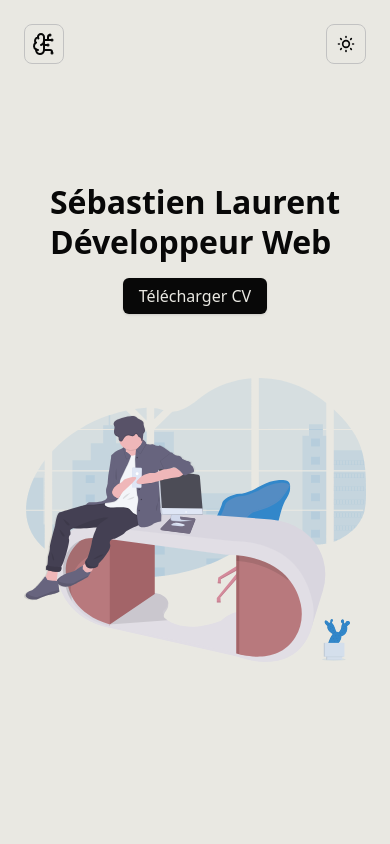
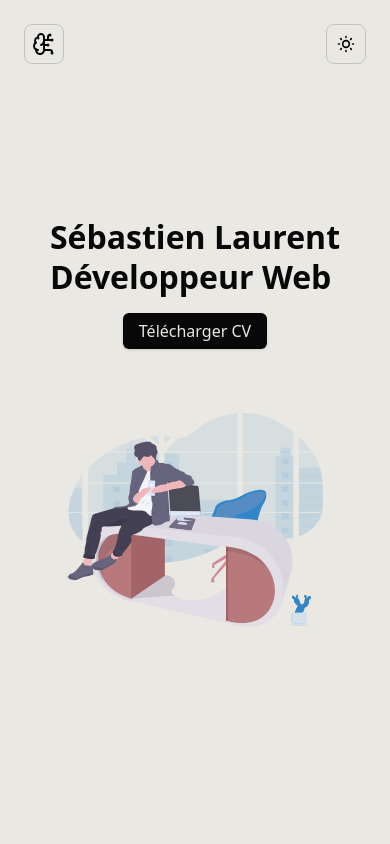
Before and after one commit to SebastienLaurentt/Portfolio-V2, a Next.js app: page / in a window 390 px wide. Shown: the top 844 px of the page. Built offline with nearby package versions, Linux system fonts and the light colour scheme.

Commit message:
hero css for mobile and md  is ok

```diff
--- a/components/LandingSections/Hero/Hero.tsx
+++ b/components/LandingSections/Hero/Hero.tsx
@@ -27,7 +27,7 @@ const Hero = () => {
         <Image
           src={HeroImg}
           alt="Logo Galopins"
-          className="mt-16"
+          className="mt-16 md:mt-20 w-3/4 mx-auto"
         />
       </div>
     </Section>
```
